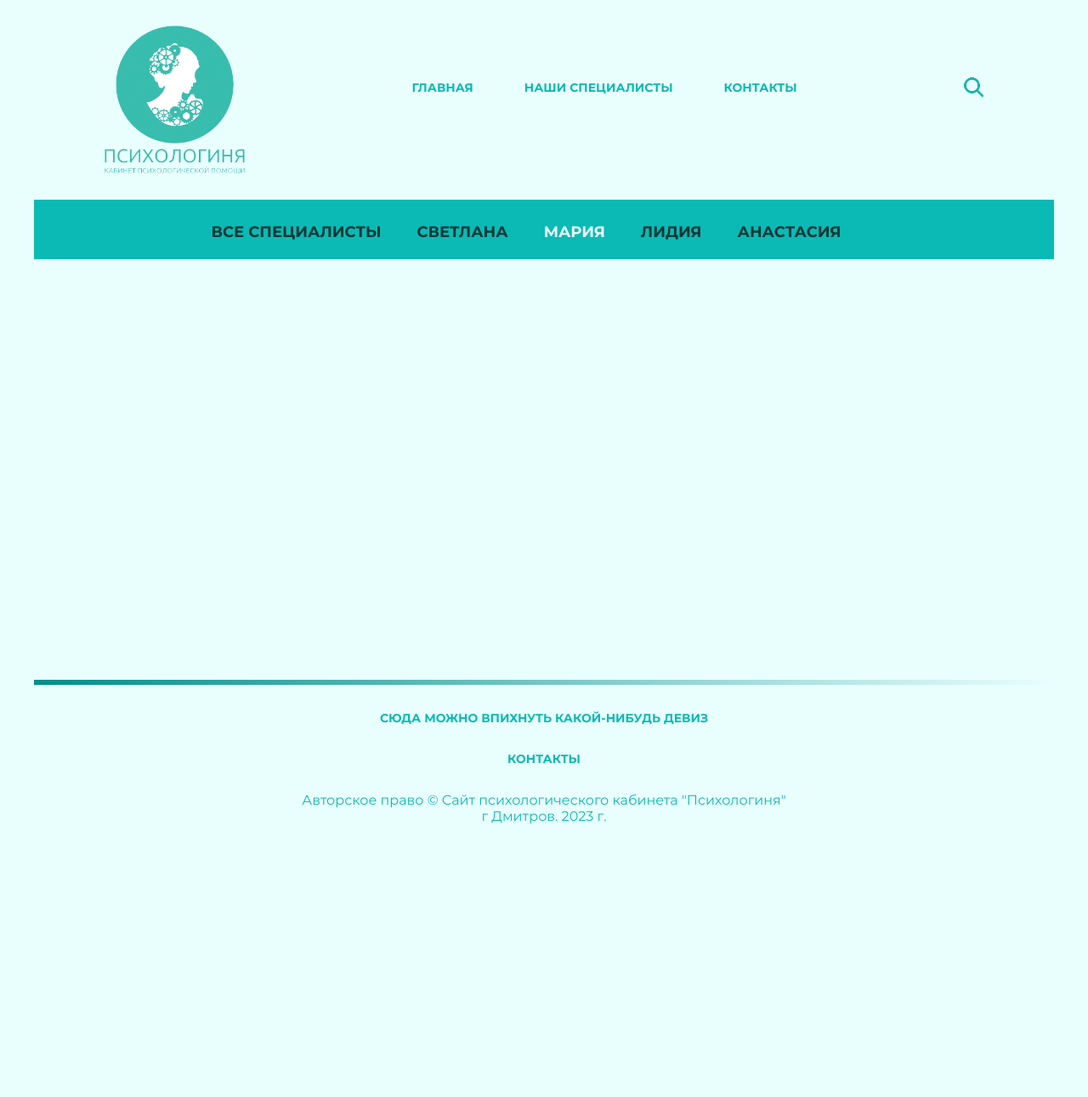
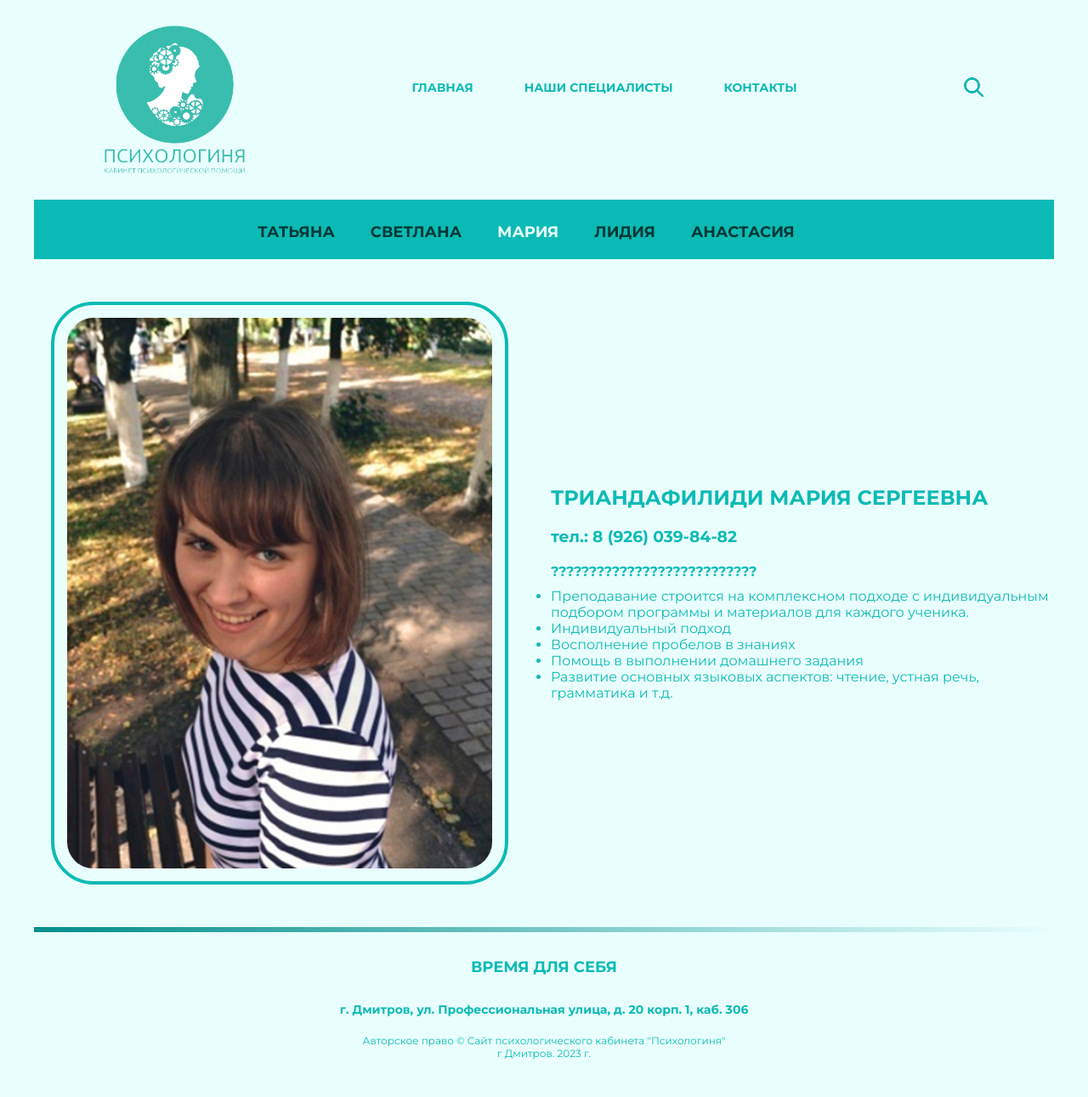
Before and after one commit to samoryad/psychologinya, a Django app: page /specialist/mariya/ in a window 1280 px wide. Shown: the whole page at 85% size. Before the commit the page ends 970 px from the top, so only its background shows below. Run offline with Django 3.2, Linux system fonts and the light colour scheme.

Commit message:
updated project (added 3 new pages with specialists, changed styles)

```diff
--- a/mainapp/templates/mainapp/base.html
+++ b/mainapp/templates/mainapp/base.html
@@ -30,8 +30,8 @@
     <div class="footer">
         <div class="container__footer">
             <hr class="footer_line">
-            <h3 class="h3_footer">Сюда можно впихнуть какой-нибудь девиз</h3>
-            <h3 class="h3_footer">контакты</h3>
+            <h2 class="h2_footer">Время для себя</h2>
+            <h3 class="h3_footer">г. Дмитров, ул. Профессиональная улица, д. 20 корп. 1, каб. 306</h3>
             <p class="copyright">Авторское право &copy; Сайт психологического кабинета "Психологиня"</p>
             <p class="copyright">г Дмитров. {% now 'Y' %} г.</p>
         </div>
--- a/mainapp/templates/mainapp/contact.html
+++ b/mainapp/templates/mainapp/contact.html
@@ -25,7 +25,7 @@
                 </div>
                 <div class="contacts">
                     <h5>Адрес</h5>
-                    <p>Профессиональная улица, д. 20 корп. 1, каб. 306</p>
+                    <p>г. Дмитров, ул. Профессиональная улица, д. 20 корп. 1, каб. 306</p>
                 </div>
             </div>
 
--- /dev/null
+++ b/mainapp/templates/mainapp/specialist_mariya.html
@@ -0,0 +1,37 @@
+{% extends 'mainapp/base.html' %}
+{% load static %}
+
+{% block menu %}
+        <div class="header">
+            <a href="{% url "main" %}" class="logo"></a>
+            {% include 'mainapp/includes/inc_main_menu.html' %}
+            <a href="#" class="search"></a>
+        </div>
+{% endblock %}
+
+{% block content %}
+    <div class="details">
+        <div class="links">
+            {% include 'mainapp/includes/inc_specialists_menu.html' %}
+        </div>
+        <div class="specialist_content">
+            <div class="specialist_block">
+                <img class="specialist_photo" src="{% static 'img/mariya_photo.jpg' %}" alt="Lidiya">
+                <div class="specialist_text">
+                    <h2 class="h2_specialist">Триандафилиди Мария Сергеевна</h2>
+                    <h3 class="h3_specialist">тел.: 8 (926) 039-84-82</h3>
+                    <h4 class="h4_specialist">???????????????????????????</h4>
+                    <ul>
+                        <li> Преподавание строится на комплексном подходе с индивидуальным подбором программы и материалов для каждого ученика.</li>
+                        <li> Индивидуальный подход</li>
+                        <li> Восполнение пробелов в знаниях</li>
+                        <li> Помощь в выполнении домашнего задания</li>
+                        <li> Развитие основных языковых аспектов: чтение, устная речь, грамматика и т.д.</li>
+                    </ul>
+                </div>
+
+            </div>
+        </div>
+
+    </div>
+{% endblock %}
--- a/mainapp/views.py
+++ b/mainapp/views.py
@@ -1,4 +1,5 @@
 from django.shortcuts import render
+from django.urls import resolve
 
 
 def main(request):
@@ -10,7 +11,7 @@ def main(request):
 
 def specialists(request):
     links_menu = [
-        {'href': 'specialists_all', 'name': 'Все специалисты'},
+        {'href': 'specialist_tatyana', 'name': 'Татьяна'},
         {'href': 'specialist_svetlana', 'name': 'Светлана'},
         {'href': 'specialist_mariya', 'name': 'Мария'},
         {'href': 'specialist_lidiya', 'name': 'Лидия'},
@@ -30,9 +31,9 @@ def contacts(request):
     return render(request, 'mainapp/contact.html', content)
 
 
-def specialists_all(request):
+def specialist_tatyana(request):
     links_menu = [
-        {'href': 'specialists_all', 'name': 'Все специалисты'},
+        {'href': 'specialist_tatyana', 'name': 'Татьяна'},
         {'href': 'specialist_svetlana', 'name': 'Светлана'},
         {'href': 'specialist_mariya', 'name': 'Мария'},
         {'href': 'specialist_lidiya', 'name': 'Лидия'},
@@ -42,12 +43,12 @@ def specialists_all(request):
         'title': 'специалисты',
         'links_menu': links_menu,
     }
-    return render(request, 'mainapp/specialists.html', content)
+    return render(request, 'mainapp/specialist_tatyana.html', content)
 
 
 def specialist_svetlana(request):
     links_menu = [
-        {'href': 'specialists_all', 'name': 'Все специалисты'},
+        {'href': 'specialist_tatyana', 'name': 'Татьяна'},
         {'href': 'specialist_svetlana', 'name': 'Светлана'},
         {'href': 'specialist_mariya', 'name': 'Мария'},
         {'href': 'specialist_lidiya', 'name': 'Лидия'},
@@ -62,7 +63,7 @@ def specialist_svetlana(request):
 
 def specialist_mariya(request):
     links_menu = [
-        {'href': 'specialists_all', 'name': 'Все специалисты'},
+        {'href': 'specialist_tatyana', 'name': 'Татьяна'},
         {'href': 'specialist_svetlana', 'name': 'Светлана'},
         {'href': 'specialist_mariya', 'name': 'Мария'},
         {'href': 'specialist_lidiya', 'name': 'Лидия'},
@@ -72,12 +73,12 @@ def specialist_mariya(request):
         'title': 'специалисты',
         'links_menu': links_menu,
     }
-    return render(request, 'mainapp/specialists.html', content)
+    return render(request, 'mainapp/specialist_mariya.html', content)
 
 
 def specialist_lidiya(request):
     links_menu = [
-        {'href': 'specialists_all', 'name': 'Все специалисты'},
+        {'href': 'specialist_tatyana', 'name': 'Татьяна'},
         {'href': 'specialist_svetlana', 'name': 'Светлана'},
         {'href': 'specialist_mariya', 'name': 'Мария'},
         {'href': 'specialist_lidiya', 'name': 'Лидия'},
@@ -92,7 +93,7 @@ def specialist_lidiya(request):
 
 def specialist_anastasiya(request):
     links_menu = [
-        {'href': 'specialists_all', 'name': 'Все специалисты'},
+        {'href': 'specialist_tatyana', 'name': 'Татьяна'},
         {'href': 'specialist_svetlana', 'name': 'Светлана'},
         {'href': 'specialist_mariya', 'name': 'Мария'},
         {'href': 'specialist_lidiya', 'name': 'Лидия'},
@@ -102,4 +103,4 @@ def specialist_anastasiya(request):
         'title': 'специалисты',
         'links_menu': links_menu,
     }
-    return render(request, 'mainapp/specialists.html', content)
+    return render(request, 'mainapp/specialist_anastasiya.html', content)
--- a/psychologinya/urls.py
+++ b/psychologinya/urls.py
@@ -21,7 +21,7 @@ urlpatterns = [
     path('', mainapp.main, name='main'),
 
     path('specialists/', mainapp.specialists, name='specialists'),
-    path('specialists/all/', mainapp.specialists_all, name='specialists_all'),
+    path('specialists/tatyana/', mainapp.specialist_tatyana, name='specialist_tatyana'),
     path('specialist/svetlana/', mainapp.specialist_svetlana, name='specialist_svetlana'),
     path('specialist/mariya/', mainapp.specialist_mariya, name='specialist_mariya'),
     path('specialist/lidiya/', mainapp.specialist_lidiya, name='specialist_lidiya'),
--- a/static/style.css
+++ b/static/style.css
@@ -567,17 +567,25 @@ html, body {
 	width: 1200px;
 }
 
-.h3_footer {
+.h2_footer {
 	color: rgb(11, 186, 181);
-    font-size: 14px;
-    font-weight: 700;
+    font-size: 18px;
     text-transform: uppercase;
     text-decoration: none;
 	margin-bottom: 30px;
 }
 
+.h3_footer {
+	color: rgb(11, 186, 181);
+    font-size: 14px;
+    font-weight: 700;
+    text-decoration: none;
+	margin-bottom: 20px;
+}
+
 .copyright {
 	color: rgb(11, 186, 181);
+	font-size: 12px;
 }
 
 table {
@@ -689,9 +697,11 @@ td:first-child {
 	width: 1200px;
 }
 .location-1 {
-	height: 368px;
-	width: 368px;
-	border: 1px solid #9c9c9c;
+	height: 450px;
+	width: 450px;
+	border: 4px solid rgb(11, 186, 181);
+	padding: 15px;
+    border-radius: 50px;
 }
 
 /* карта контактов*/
@@ -721,7 +731,7 @@ td:first-child {
 	margin: 23px auto 23px;
 	text-transform: uppercase;
 	text-align: center;
-	color: #212121;
+	color: rgb(11, 186, 181);
 	font-size: 22px;
 	font-weight: 700;
 	line-height: 16px;
@@ -731,14 +741,18 @@ td:first-child {
 	text-align: center;
 	margin-bottom: 15px;
 	line-height: 14px;
-	color:  #212121;
+	color:  rgb(11, 186, 181);
 	font-size: 14px;
 	font-weight: 700;
 }
 .contacts h5 {
-	color: #6c6c6c;
+	color: rgb(11, 186, 181);
 	font-size: 14px;
 	font-weight: 700;
+}
+
+.fa-map-marker {
+	color: rgb(11, 186, 181);
 }
 
 .tab-control {
@@ -1077,15 +1091,15 @@ td:first-child {
 	display: block;
 }
 
-.specialist_content {
-
+.specialist_text {
+	color: rgb(11, 186, 181);
 }
 
 .specialist_photo {
 	width: 500px;
 	border:4px solid rgb(11, 186, 181); padding:15px;
     border-radius: 50px;
-	margin: 50px 20px 50px 20px;
+	margin: 50px 50px 50px 20px;
 	/*margin-bottom: 50px;*/
 	/*margin-top: 50px;*/
 }
@@ -1095,3 +1109,16 @@ td:first-child {
 	justify-content: space-between;
 	align-items: center;
 }
+
+.h2_specialist {
+	margin-bottom: 20px;
+	text-transform: uppercase;
+}
+
+.h3_specialist {
+	margin-bottom: 20px;
+}
+
+.h4_specialist {
+	margin-bottom: 10px;
+}
```
Also changed, not shown: mainapp/templates/mainapp/specialist_anastasiya.html (added, +36 -0 lines), mainapp/templates/mainapp/specialist_lidiya.html (+11 -9 lines), mainapp/templates/mainapp/specialist_svetlana.html (+15 -1 lines), mainapp/templates/mainapp/specialist_tatyana.html (added, +36 -0 lines), static/img/anastasiya_photo.jpg (added), static/img/lidiya_photo.jpg (added), static/img/mariya_photo.jpg (added), static/img/tatyana_photo.jpg (added), 1 other file.
